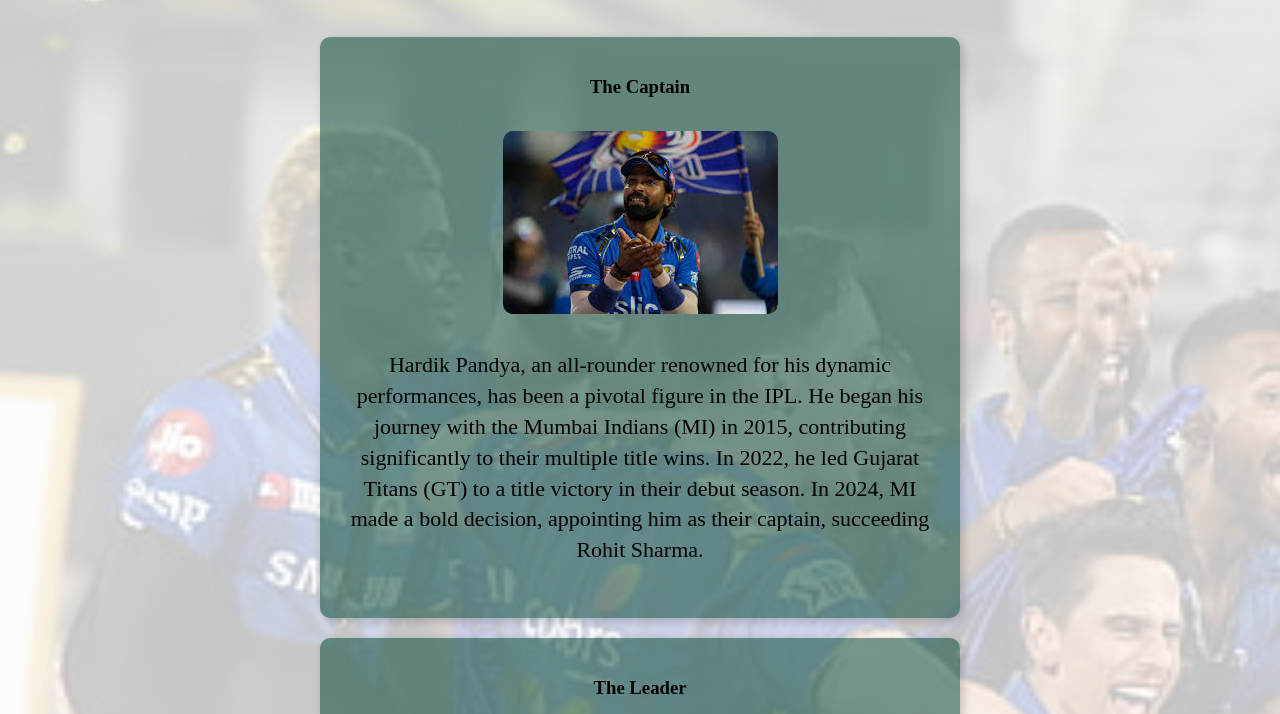
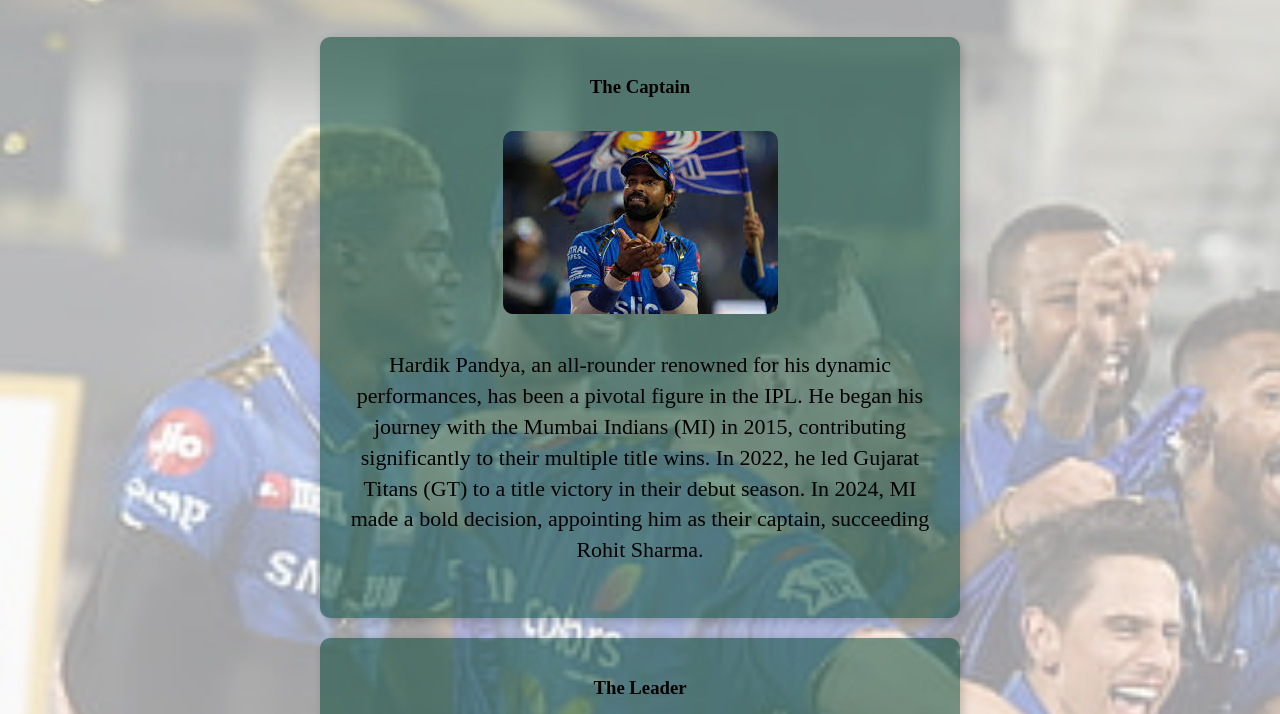
Before and after one commit to sreeraj-patnaik/MI, a plain HTML site: page index.html in a window 1280 px wide. Shown: the part 90-804 px from the top of the page. Drawn offline with Linux system fonts and the light colour scheme.

Commit message:
Update index.html

```diff
--- a/index.html
+++ b/index.html
@@ -33,7 +33,7 @@
     left: 0;
     width: 100%;
     height: 100%;
-    background: rgba(255, 255, 255, 0.762);
+    background: rgba(255, 255, 255, 0.613);
     z-index: -1;
   }
 
```
